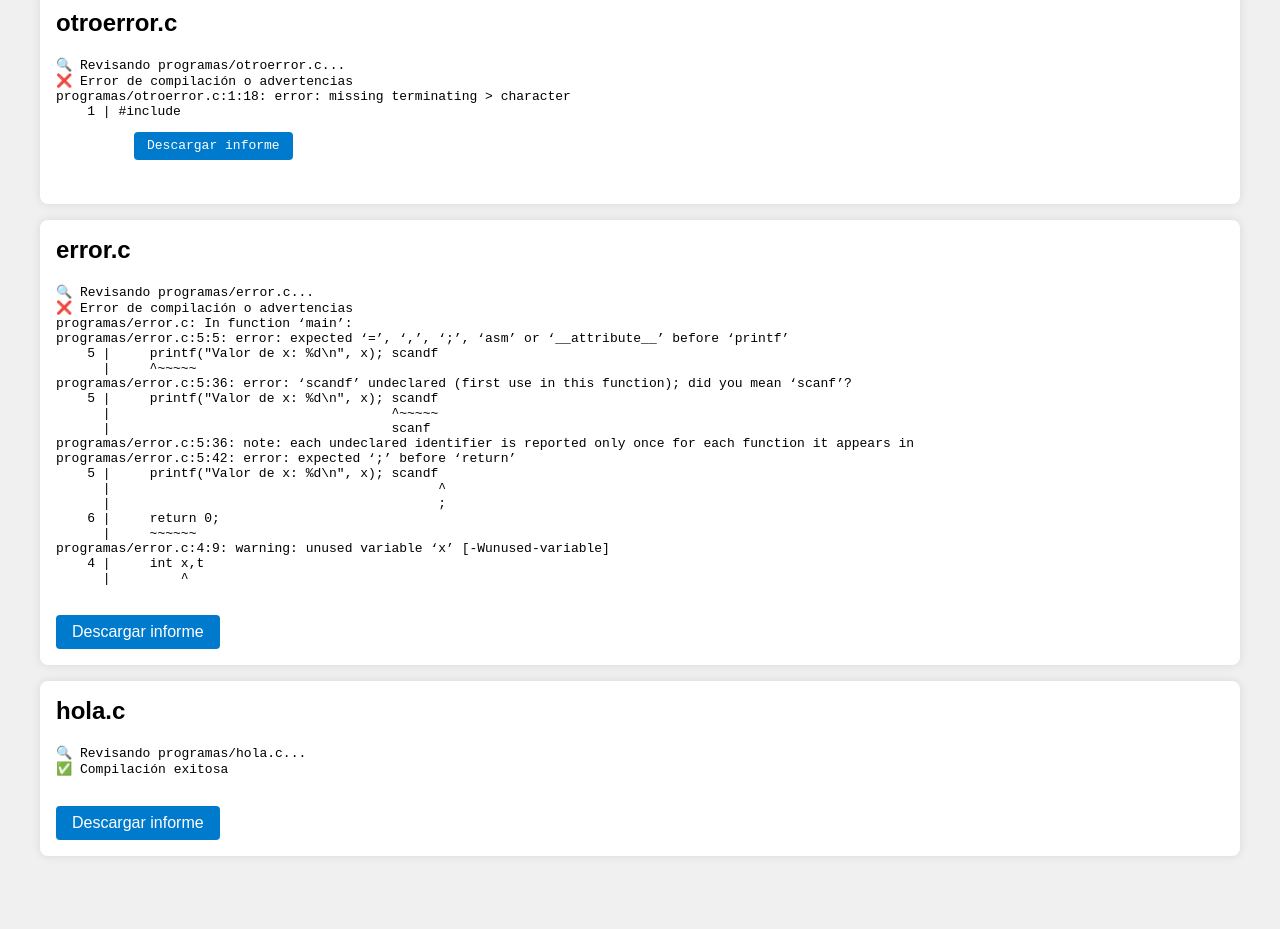
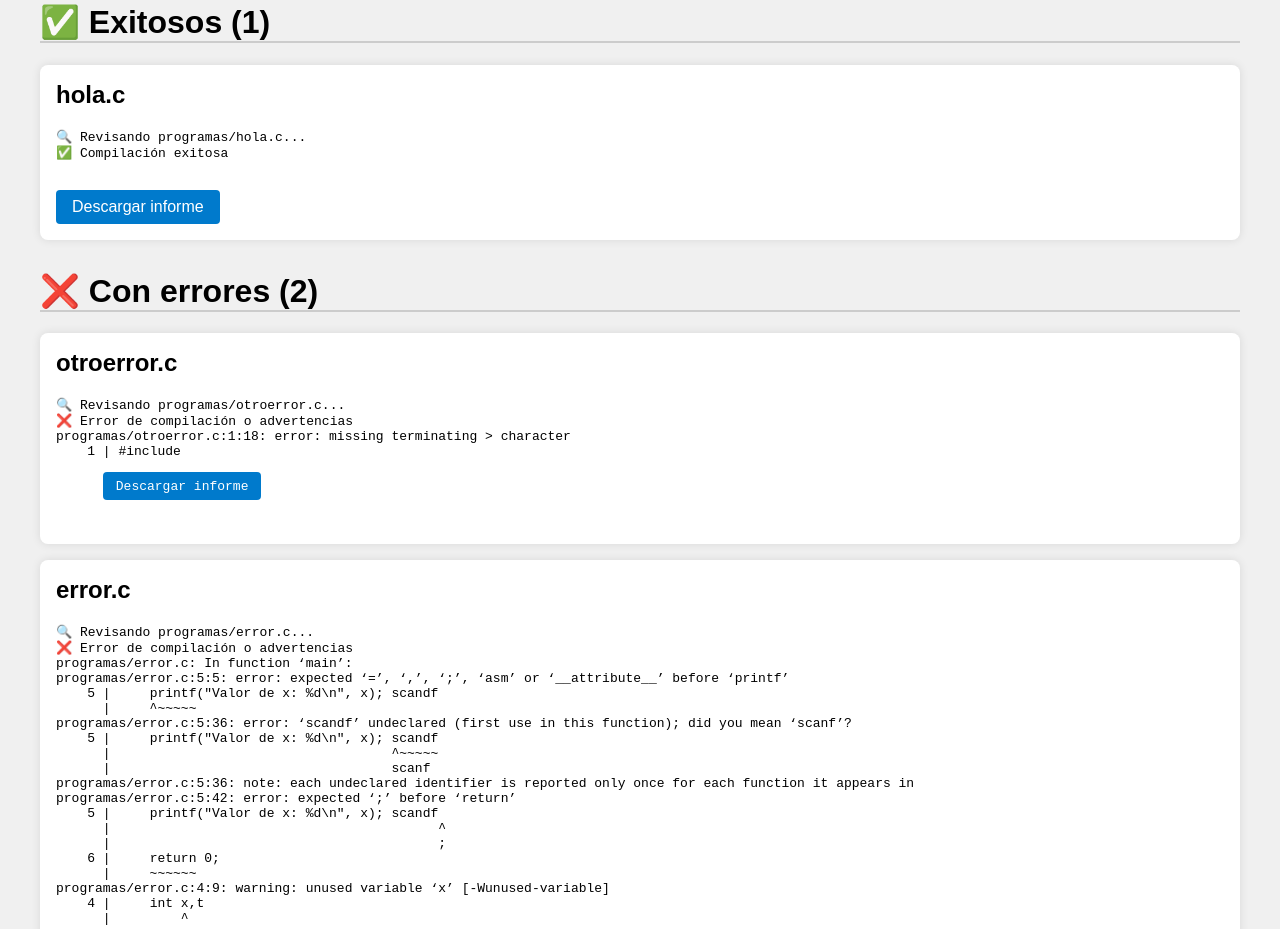
Before and after one commit to hsuarezutm/revisiones-lenguaje-C, a plain HTML site: page index.html in a window 1280 px wide. Shown: the part 128-1057 px from the top of the page. Drawn offline with Linux system fonts and the light colour scheme.

Commit message:
deploy: 48e00fcac5bab562f7380a31494f532d7a38303f

```diff
--- a/index.html
+++ b/index.html
@@ -52,12 +52,26 @@
       --fg: #eee;
       --card-bg: #1e1e1e;
     }
+    .grupo {
+      margin-top: 2em;
+    }
+    .grupo h1 {
+      border-bottom: 2px solid #ccc;
+    }
   </style>
 </head>
 <body id="body">
   <button class="modo" onclick="document.getElementById('body').classList.toggle('oscuro')">🌙/☀️</button>
   <h1>📋 Informes de revisión</h1>
-
+<div class="grupo"><h1>✅ Exitosos (1)</h1>
+    <div class="tarjeta">
+      <h2>hola.c</h2>
+      <pre>🔍 Revisando programas/hola.c...
+✅ Compilación exitosa
+</pre>
+      <a class="descargar" href="informes/hola.txt" download>Descargar informe</a>
+    </div>
+    </div><div class="grupo"><h1>❌ Con errores (2)</h1>
     <div class="tarjeta">
       <h2>otroerror.c</h2>
       <pre>🔍 Revisando programas/otroerror.c...
@@ -77,7 +91,7 @@ programas/otroerror.c:7:1: error: expected declaration specifiers before ‘}’
       | ^
 programas/otroerror.c:8: error: expected ‘{’ at end of input
 </pre>
-          <a class="descargar" href="../resultados/otroerror.txt" download>Descargar informe</a>
+      <a class="descargar" href="informes/otroerror.txt" download>Descargar informe</a>
     </div>
 
     <div class="tarjeta">
@@ -103,14 +117,6 @@ programas/error.c:4:9: warning: unused variable ‘x’ [-Wunused-variable]
     4 |     int x,t
       |         ^
 </pre>
-          <a class="descargar" href="../resultados/error.txt" download>Descargar informe</a>
+      <a class="descargar" href="informes/error.txt" download>Descargar informe</a>
     </div>
-
-        <div class="tarjeta">
-          <h2>hola.c</h2>
-          <pre>🔍 Revisando programas/hola.c...
-✅ Compilación exitosa
-</pre>
-          <a class="descargar" href="../resultados/hola.txt" download>Descargar informe</a>
-        </div>
-        </body></html>
+    </div></body></html>
```
Also changed, not shown: informes/error.txt (added), informes/hola.txt (added), informes/otroerror.txt (added). Lines whose indentation alone changed are shown as unchanged.
